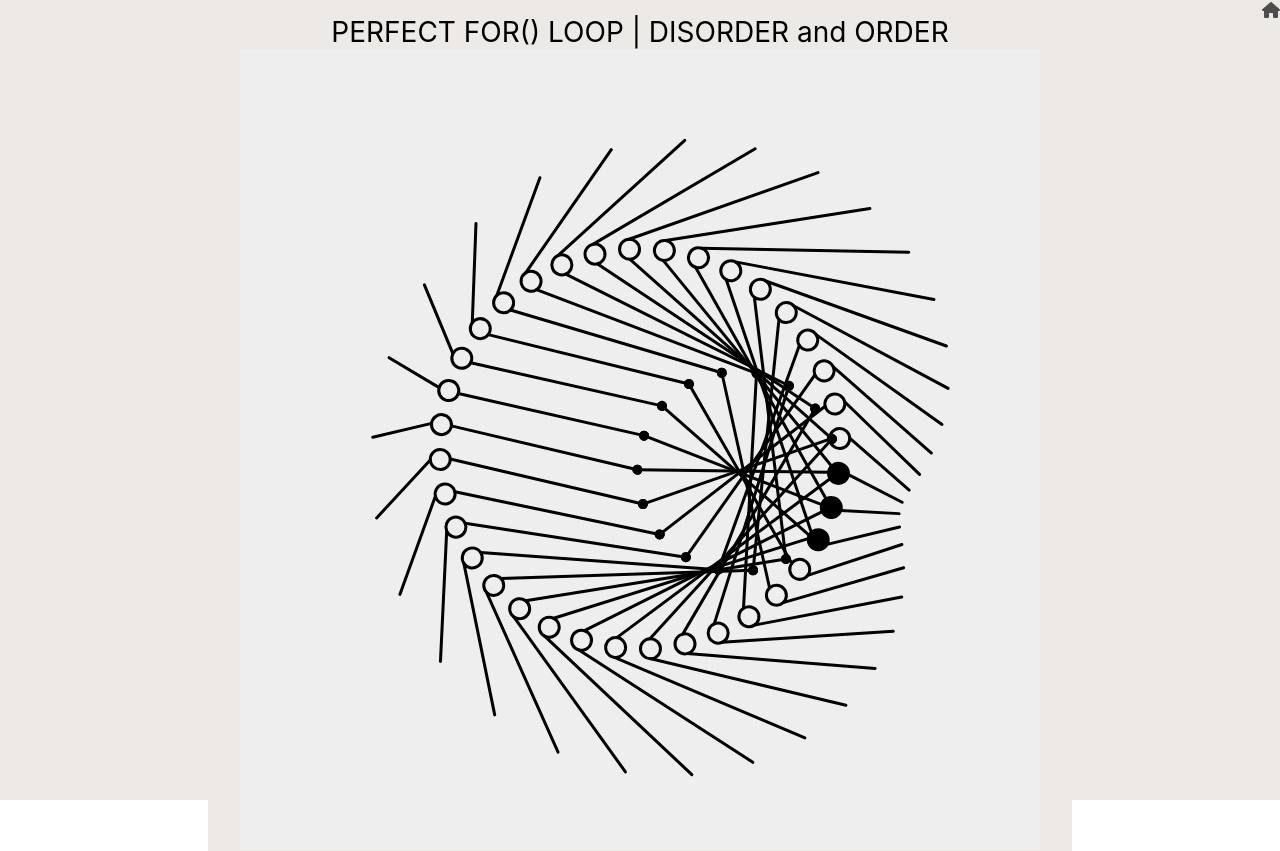
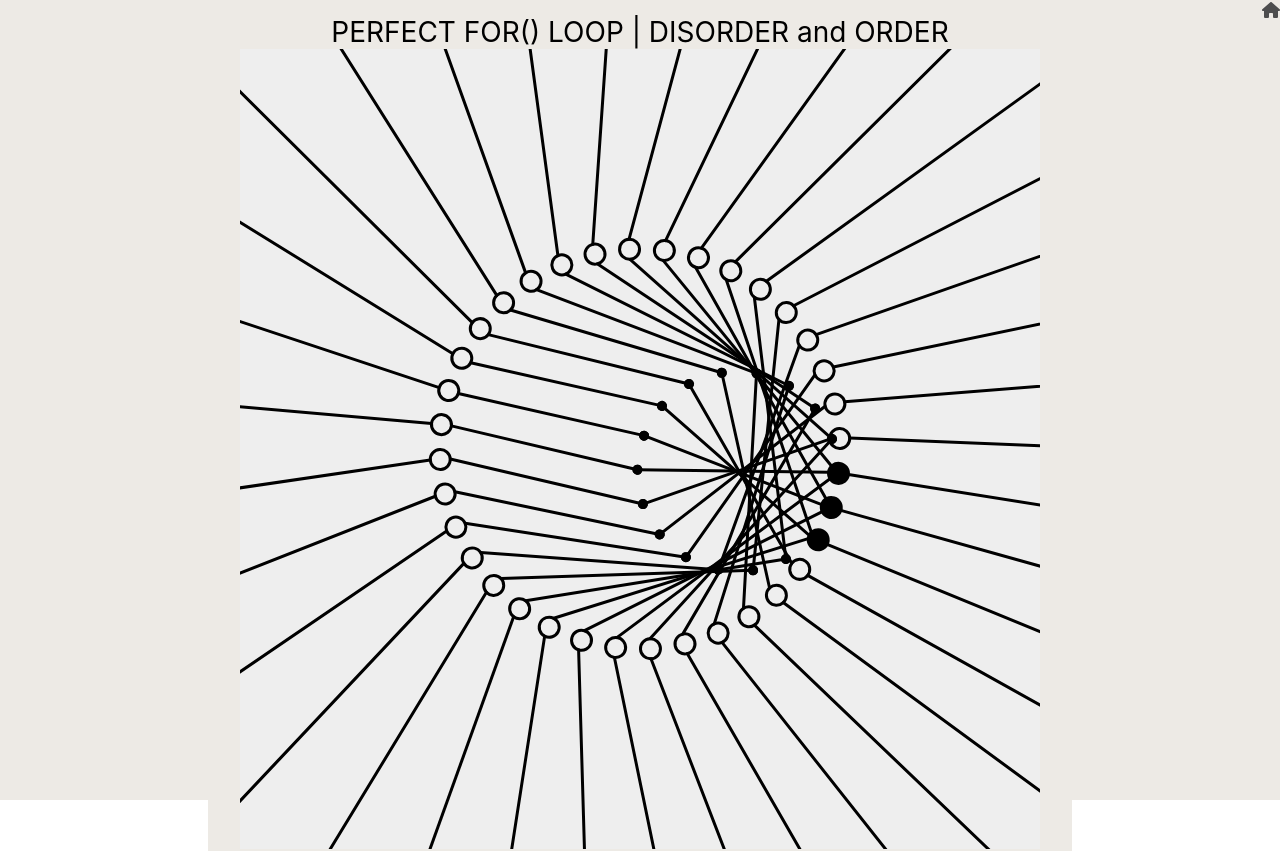
Before and after one commit to vegalla/react-processing, a React (Create React App) app: page /#/tdib-13 in a window 1280 px wide. Shown: the top 851 px of the page. Built offline with nearby package versions, Linux system fonts and the light colour scheme.

Commit message:
Update thumbnail for TDIB13

```diff
--- a/src/Components/GalleryHome.js
+++ b/src/Components/GalleryHome.js
@@ -11,7 +11,7 @@ import imgTdib08 from '../Assets/tdib/08.png';
 import imgTdib09 from '../Assets/tdib/09.png';
 import imgTdib10 from '../Assets/tdib/10.png';
 import imgTdib12 from '../Assets/tdib/12.png';
-import imgTdib13 from '../Assets/tdib/12.png';
+import imgTdib13 from '../Assets/tdib/13.png';
 
 import imgVince01 from '../Assets/vince/01.png';
 import imgVince02 from '../Assets/vince/02.png';
--- a/src/Processing/thedotisblack/thedotisblack13.js
+++ b/src/Processing/thedotisblack/thedotisblack13.js
@@ -35,7 +35,7 @@ const TDIB13 = () => {
 
                 p5.strokeWeight(3);
                 p5.line(0, y * p5.sin(p5.radians(a + angle)), x - dia / 2, 0);
-                p5.line(h / 3, y * p5.sin(p5.radians(a + angle)), x + dia / 2, 0);
+                p5.line(h , y * p5.sin(p5.radians(a + angle)), x + dia / 2, 0);
 
                 p5.noStroke();
                 p5.fill(0);
```
Also changed, not shown: src/Assets/tdib/13.png (added).
